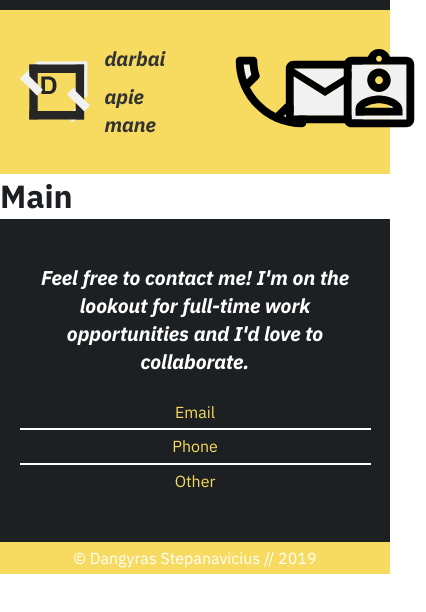
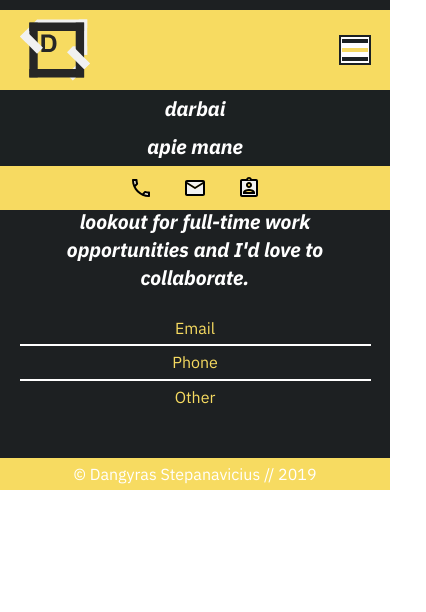
Before and after one commit to Dangyras/portfolio, a React (Create React App) app: page / in a window 390 px wide. Shown: the top 612 px of the page, 426 px wide, since content can reach past the window. Built offline with nearby package versions, Linux system fonts and the light colour scheme.

Commit message:
Changed mobile navigation & added mobile navigation button.

```diff
--- a/src/App.css
+++ b/src/App.css
@@ -106,6 +106,44 @@ nav ul li:hover:before {
     display: inline-flex;
 }
 
+.nav-toggle {
+    height: 30px;
+    width: 32px;
+    border: 2px solid #1c2122;
+    cursor: pointer;
+    background: #fff;
+    display: flex;
+    flex-direction: column;
+    justify-content: space-around;
+    align-items: center;
+}
+
+.nav-toggle span {
+    height: 4px;
+    width: 26px;
+    background: #1c2122;
+    transition: all 500ms ease-in-out;
+}
+
+.nav-toggle .nav-toggle-middle {
+    background: #f7da61;
+    opacity: 1;
+}
+
+.nav-toggle:hover span:nth-child(1) {
+    transform: translateX(-3.5px) rotate(-45deg);
+    transform-origin: right;
+}
+
+.nav-toggle:hover span:nth-child(2) {
+    opacity: 0;
+}
+
+.nav-toggle:hover span:nth-child(3) {
+    transform: translateX(-3.5px) rotate(45deg);
+    transform-origin: right;
+}
+
 /* Footer */
 footer {
     background: var(--main-dark-colour);
@@ -161,6 +199,10 @@ footer {
 }
 
 @media (min-width: 576px) {
+    .nav-toggle {
+        display: none;
+    }
+
     /* Footer */
     .footer-menu .menu {
         flex-direction: row;
@@ -184,3 +226,40 @@ footer {
 
 @media (min-width: 1200px) {
 }
+
+@media (max-width: 576px) {
+    .navigation-wrapper {
+        padding: 5px 0;
+    }
+
+    nav {
+        position: absolute;
+        top: 90px;
+        left: 0;
+        width: 100%;
+        flex-direction: column;
+        justify-content: center;
+        background: #f7da61;
+    }
+
+    nav ul:not(.menu-icons) {
+        display: flex;
+        flex-direction: column;
+        justify-content: center;
+        text-align: center;
+        background: #1c2122;
+    }
+
+    nav ul:not(.menu-icons) li:hover:before {
+        height: 38px;
+    }
+
+    nav ul li {
+        color: #fff;
+    }
+
+    nav .menu-icons {
+        justify-content: center;
+        padding: 5px 0;
+    }
+}
--- a/src/components/layout/Header.js
+++ b/src/components/layout/Header.js
@@ -33,6 +33,11 @@ export default function Header() {
                                 </li>
                             </ul>
                         </nav>
+                        <button id="mobile-nav-toggle" className="nav-toggle">
+                            <span />
+                            <span className="nav-toggle-middle" />
+                            <span />
+                        </button>
                     </div>
                 </div>
             </div>
```
